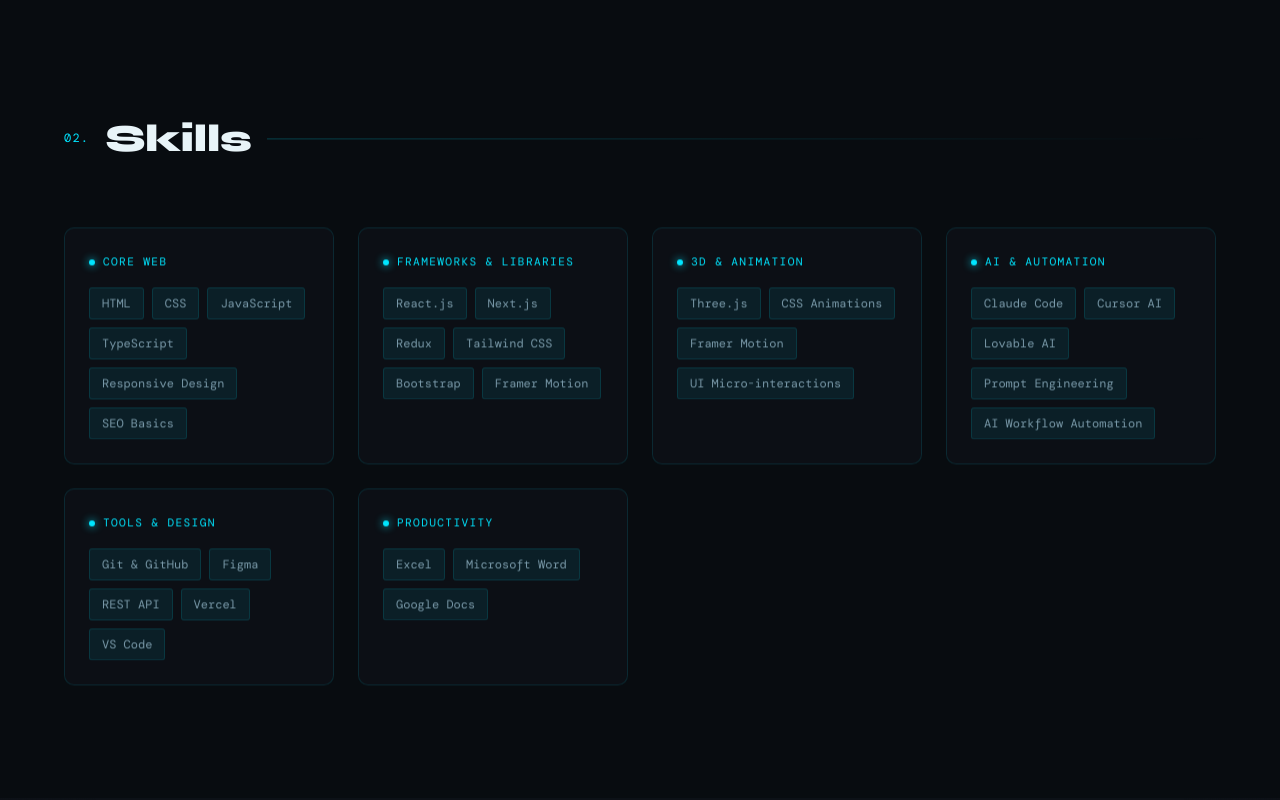
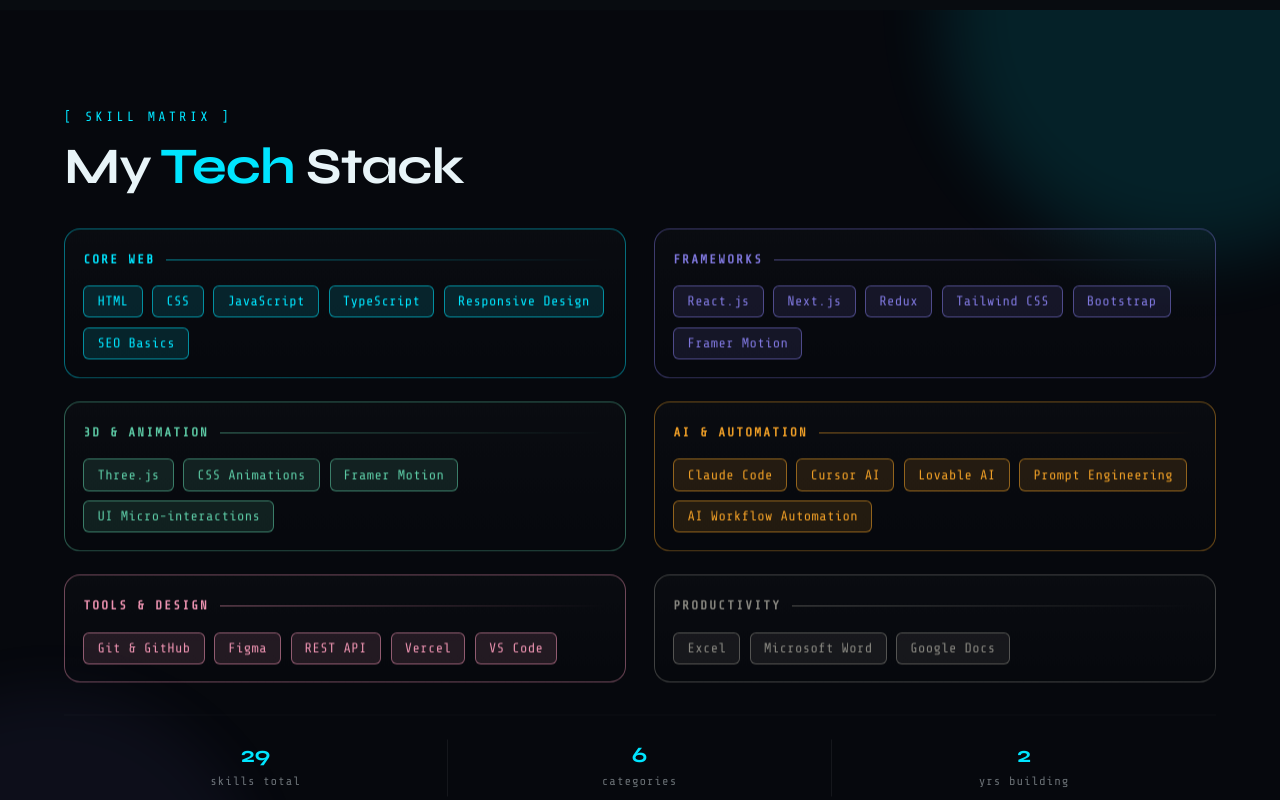
Before and after one commit to jangiddev2003/My_portfolio, a Next.js app: page / in a window 1280 px wide. Shown: the part 1540-2340 px from the top of the page. Built offline with nearby package versions, Linux system fonts and the light colour scheme.

Commit message:
Add orbit constellation skills background

```diff
--- a/components/Skills.jsx
+++ b/components/Skills.jsx
@@ -1,22 +1,112 @@
-import { skills } from '../lib/data';
+"use client";
+
+import { useEffect, useState } from 'react';
+
+const skillCategories = [
+  {
+    title: 'CORE WEB',
+    accent: '#00e5ff',
+    tags: ['HTML', 'CSS', 'JavaScript', 'TypeScript', 'Responsive Design', 'SEO Basics'],
+  },
+  {
+    title: 'FRAMEWORKS',
+    accent: '#7F77DD',
+    tags: ['React.js', 'Next.js', 'Redux', 'Tailwind CSS', 'Bootstrap', 'Framer Motion'],
+  },
+  {
+    title: '3D & ANIMATION',
+    accent: '#5DCAA5',
+    tags: ['Three.js', 'CSS Animations', 'Framer Motion', 'UI Micro-interactions'],
+  },
+  {
+    title: 'AI & AUTOMATION',
+    accent: '#EF9F27',
+    tags: ['Claude Code', 'Cursor AI', 'Lovable AI', 'Prompt Engineering', 'AI Workflow Automation'],
+  },
+  {
+    title: 'TOOLS & DESIGN',
+    accent: '#ED93B1',
+    tags: ['Git & GitHub', 'Figma', 'REST API', 'Vercel', 'VS Code'],
+  },
+  {
+    title: 'PRODUCTIVITY',
+    accent: '#888780',
+    tags: ['Excel', 'Microsoft Word', 'Google Docs'],
+  },
+];
+
+const statConfig = [
+  { value: 29, label: 'skills total' },
+  { value: 6, label: 'categories' },
+  { value: 2, label: 'yrs building' },
+];
 
 export default function Skills() {
+  const [counts, setCounts] = useState(statConfig.map(() => 0));
+
+  useEffect(() => {
+    const durationMs = 1200;
+    const tickMs = 24;
+    const totalTicks = Math.ceil(durationMs / tickMs);
+
+    const timers = statConfig.map((stat, statIndex) => {
+      let tick = 0;
+
+      return setInterval(() => {
+        tick += 1;
+        const progress = Math.min(1, tick / totalTicks);
+        const nextValue = Math.round(stat.value * progress);
+
+        setCounts((prev) => {
+          const updated = [...prev];
+          updated[statIndex] = nextValue;
+          return updated;
+        });
+
+        if (progress >= 1) {
+          clearInterval(timers[statIndex]);
+        }
+      }, tickMs);
+    });
+
+    return () => timers.forEach((timer) => clearInterval(timer));
+  }, []);
+
   return (
-    <section id="skills">
-      <div className="section-header reveal">
-        <span className="section-num">02.</span>
-        <h2 className="section-title">Skills</h2>
-        <div className="section-line" />
+    <section id="skills" className="skills-matrix-section">
+      <div className="skills-orb skills-orb-cyan" aria-hidden="true" />
+      <div className="skills-orb skills-orb-purple" aria-hidden="true" />
+
+      <div className="skills-heading reveal visible">
+        <p className="skills-kicker">[ SKILL MATRIX ]</p>
+        <h2 className="skills-title">My <span>Tech</span> Stack</h2>
       </div>
-      <div className="skills-grid">
-        {skills.map(({ title, tags }) => (
-          <div key={title} className="skill-category reveal">
-            <div className="skill-cat-title">{title}</div>
-            <div className="skill-tags">
-              {tags.map((tag) => (
-                <span key={tag} className="skill-tag">{tag}</span>
+
+      <div className="skills-matrix-grid">
+        {skillCategories.map(({ title, accent, tags }) => (
+          <article key={title} className="skills-category reveal visible" style={{ '--accent': accent }}>
+            <h3 className="skills-category-title">{title}</h3>
+            <div className="skills-pills" role="list" aria-label={title}>
+              {tags.map((tag, tagIndex) => (
+                <span
+                  key={tag}
+                  role="listitem"
+                  className="skills-pill"
+                  style={{ '--delay': `${tagIndex * 40}ms` }}
+                >
+                  {tag}
+                </span>
               ))}
             </div>
+          </article>
+        ))}
+      </div>
+
+      <div className="skills-stats-bar" aria-label="Skills stats">
+        {statConfig.map((stat, index) => (
+          <div key={stat.label} className="skills-stat-item">
+            <div className="skills-stat-value">{counts[index]}</div>
+            <div className="skills-stat-label">{stat.label}</div>
           </div>
         ))}
       </div>
--- a/package.json
+++ b/package.json
@@ -8,9 +8,12 @@
     "start": "next start"
   },
   "dependencies": {
+    "@react-three/fiber": "^8.18.0",
+    "framer-motion": "^10.18.0",
     "next": "^14.2.0",
+    "nodemailer": "^6.9.7",
     "react": "^18.3.0",
     "react-dom": "^18.3.0",
-    "nodemailer": "^6.9.7"
+    "three": "^0.162.0"
   }
 }
--- a/styles/globals.css
+++ b/styles/globals.css
@@ -1,4 +1,4 @@
-@import url('https://fonts.googleapis.com/css2?family=Syne:wght@400;600;700;800&family=DM+Mono:wght@400;500&family=Outfit:wght@300;400;500&display=swap');
+@import url('https://fonts.googleapis.com/css2?family=Syne:wght@400;600;700;800&family=DM+Mono:wght@400;500&family=Outfit:wght@300;400;500&family=Share+Tech+Mono&display=swap');
 
 :root {
   --bg: #080c10;
@@ -17,6 +17,7 @@
   --font-display: 'Syne', sans-serif;
   --font-body: 'Outfit', sans-serif;
   --font-mono: 'DM Mono', monospace;
+  --font-label: 'Share Tech Mono', monospace;
 }
 
 *, *::before, *::after { box-sizing: border-box; margin: 0; padding: 0; cursor: none !important; }
@@ -384,52 +385,190 @@
 .info-val a:hover { text-decoration: underline; }
 
 /* SKILLS */
-.skills-grid {
+.skills-matrix-section {
+  background: #06080d;
+  position: relative;
+  overflow: hidden;
+}
+.skills-orb {
+  position: absolute;
+  width: 420px;
+  height: 420px;
+  border-radius: 50%;
+  filter: blur(30px);
+  animation: pulse-orb 4s ease-in-out infinite;
+  pointer-events: none;
+  z-index: 0;
+}
+.skills-orb-cyan {
+  top: -210px;
+  right: -120px;
+  background: #00e5ff;
+}
+.skills-orb-purple {
+  bottom: -220px;
+  left: -160px;
+  background: #7F77DD;
+  animation-delay: 2s;
+}
+.skills-heading {
+  position: relative;
+  z-index: 1;
+  margin-bottom: 2.15rem;
+}
+.skills-kicker {
+  font-family: var(--font-label);
+  font-size: 0.84rem;
+  letter-spacing: 0.24em;
+  text-transform: uppercase;
+  color: #00e5ff;
+  margin-bottom: 0.75rem;
+}
+.skills-title {
+  font-family: var(--font-display);
+  font-size: clamp(2rem, 5vw, 3.2rem);
+  line-height: 1.03;
+  letter-spacing: -0.02em;
+}
+.skills-title span { color: #00e5ff; }
+
+.skills-matrix-grid {
+  position: relative;
+  z-index: 1;
   display: grid;
-  grid-template-columns: repeat(auto-fit, minmax(240px, 1fr));
-  gap: 1.5rem;
+  grid-template-columns: repeat(2, minmax(0, 1fr));
+  gap: 1.45rem 1.75rem;
 }
-.skill-category {
-  background: var(--card);
-  border: 1px solid var(--border);
-  border-radius: 10px;
-  padding: 1.5rem;
-  transition: border-color 0.3s, transform 0.3s;
-  transform-style: preserve-3d;
-  will-change: transform;
+.skills-category {
+  --accent: #00e5ff;
+  background: linear-gradient(180deg, rgba(255,255,255,0.02), rgba(255,255,255,0.005));
+  border: 1px solid color-mix(in srgb, var(--accent) 45%, transparent);
+  border-radius: 16px;
+  padding: 1.25rem 1.15rem 1.1rem;
+  backdrop-filter: blur(2px);
 }
-.skill-category:hover { border-color: var(--border2); transform: translateY(-3px); }
-.skill-cat-title {
-  font-family: var(--font-mono);
-  font-size: 0.7rem;
-  color: var(--cyan);
-  letter-spacing: 0.12em;
-  text-transform: uppercase;
-  margin-bottom: 1rem;
+.skills-category-title {
+  margin-bottom: 0.95rem;
   display: flex;
   align-items: center;
-  gap: 0.5rem;
+  gap: 0.7rem;
+  font-family: var(--font-label);
+  font-size: 0.78rem;
+  letter-spacing: 0.18em;
+  text-transform: uppercase;
+  color: var(--accent);
 }
-.skill-cat-title::before {
+.skills-category-title::after {
   content: '';
-  display: inline-block;
-  width: 6px; height: 6px;
-  border-radius: 50%;
-  background: var(--cyan);
-  box-shadow: 0 0 8px var(--cyan);
+  flex: 1;
+  height: 1px;
+  background: linear-gradient(90deg, color-mix(in srgb, var(--accent) 55%, transparent), transparent);
 }
-.skill-tags { display: flex; flex-wrap: wrap; gap: 0.5rem; }
-.skill-tag {
-  font-family: var(--font-mono);
-  font-size: 0.75rem;
-  padding: 0.3rem 0.75rem;
-  background: var(--cyan-dim);
-  border: 1px solid var(--border);
-  border-radius: 3px;
-  color: var(--text2);
-  transition: background 0.2s, border-color 0.2s, color 0.2s;
+
+.skills-pills {
+  display: flex;
+  flex-wrap: wrap;
+  gap: 0.6rem;
 }
-.skill-tag:hover { background: var(--cyan-glow); border-color: var(--border2); color: var(--cyan); }
+.skills-pill {
+  position: relative;
+  overflow: hidden;
+  font-family: var(--font-label);
+  font-size: 0.85rem;
+  line-height: 1;
+  letter-spacing: 0.03em;
+  border-radius: 6px;
+  padding: 0.52rem 0.82rem;
+  color: var(--accent);
+  border: 1px solid color-mix(in srgb, var(--accent) 55%, transparent);
+  background: color-mix(in srgb, var(--accent) 12%, transparent);
+  transition: transform 0.25s, border-color 0.25s, background 0.25s;
+  animation: skill-pill-in 0.45s ease both;
+  animation-delay: var(--delay, 0ms);
+}
+.skills-pill::after {
+  content: '';
+  position: absolute;
+  inset: 0;
+  transform: translateX(-120%);
+  background: linear-gradient(100deg, transparent 25%, rgba(255,255,255,0.28) 50%, transparent 75%);
+  opacity: 0;
+}
+.skills-pill:hover {
+  transform: translateY(-2px);
+  border-color: color-mix(in srgb, var(--accent) 72%, #ffffff 12%);
+  background: color-mix(in srgb, var(--accent) 18%, transparent);
+}
+.skills-pill:hover::after {
+  opacity: 1;
+  animation: tag-shimmer 0.4s ease;
+}
+
+.skills-stats-bar {
+  position: relative;
+  z-index: 1;
+  margin-top: 2rem;
+  padding-top: 1.45rem;
+  border-top: 1px solid #ffffff08;
+  display: grid;
+  grid-template-columns: repeat(3, minmax(0, 1fr));
+}
+.skills-stat-item {
+  text-align: center;
+  padding: 0.3rem 1rem;
+  border-right: 1px solid #ffffff10;
+}
+.skills-stat-item:last-child { border-right: none; }
+.skills-stat-value {
+  font-family: var(--font-display);
+  color: #00e5ff;
+  font-size: 22px;
+  font-weight: 700;
+  line-height: 1.1;
+  margin-bottom: 0.2rem;
+}
+.skills-stat-label {
+  font-family: var(--font-label);
+  text-transform: lowercase;
+  letter-spacing: 0.08em;
+  font-size: 0.76rem;
+  color: rgba(232,244,248,0.44);
+}
+
+@keyframes pulse-orb {
+  0%, 100% { transform: scale(1); opacity: 0.06; }
+  50% { transform: scale(1.2); opacity: 0.12; }
+}
+@keyframes skill-pill-in {
+  from { opacity: 0; transform: translateY(6px); }
+  to { opacity: 1; transform: translateY(0); }
+}
+@keyframes tag-shimmer {
+  from { transform: translateX(-120%); }
+  to { transform: translateX(130%); }
+}
+
+@media (max-width: 900px) {
+  .skills-matrix-grid { grid-template-columns: 1fr; }
+}
+@media (max-width: 640px) {
+  .skills-orb {
+    width: 280px;
+    height: 280px;
+    filter: blur(22px);
+  }
+  .skills-kicker {
+    font-size: 0.76rem;
+    letter-spacing: 0.18em;
+  }
+  .skills-stats-bar { grid-template-columns: 1fr; }
+  .skills-stat-item {
+    border-right: none;
+    border-bottom: 1px solid #ffffff0d;
+    padding: 0.8rem 0;
+  }
+  .skills-stat-item:last-child { border-bottom: none; }
+}
 
 /* PROJECTS */
 #projects {
```
Also changed, not shown: components/OrbitBackground.jsx (added), 1 other file (tests, documents, lock files or other folders).
